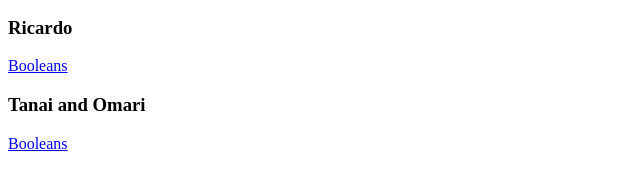
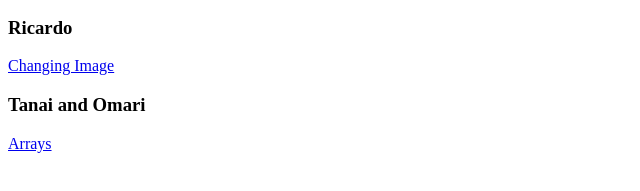
Before and after one commit to Bfinity/DCodeWebApp, a website: page view/studentGallery.html in a window 1280 px wide. Shown: the part 373-564 px from the top of the page, 0-640 px from the left. Drawn offline with Linux system fonts and the light colour scheme.

Commit message:
fix broken links

```diff
--- a/view/studentGallery.html
+++ b/view/studentGallery.html
@@ -41,14 +41,14 @@
       <h3 class="panel-title">Ricardo</h3>
     </div>
     <div class="panel-body">
-      <a href="Student_Presentations/Richardo/changingImage.html">Booleans</a>
+      <a href="Student_Presentations/Richardo/changingImage.html">Changing Image</a>
     </div>
     <div class="panel panel-default">
       <div class="panel-heading">
         <h3 class="panel-title">Tanai and Omari</h3>
       </div>
       <div class="panel-body">
-        <a href="Student_Presentations/Tanai_Omari/Arrays/Project.html">Booleans</a>
+        <a href="Student_Presentations/Tanai_Omari/Arrays/Project.html">Arrays</a>
       </div>
     </div>
   </div>
```
Also changed, not shown: view/displayday5.html (+1 -0 lines).
